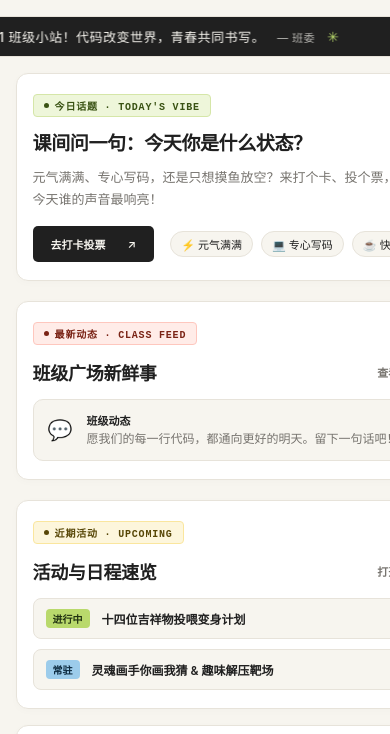
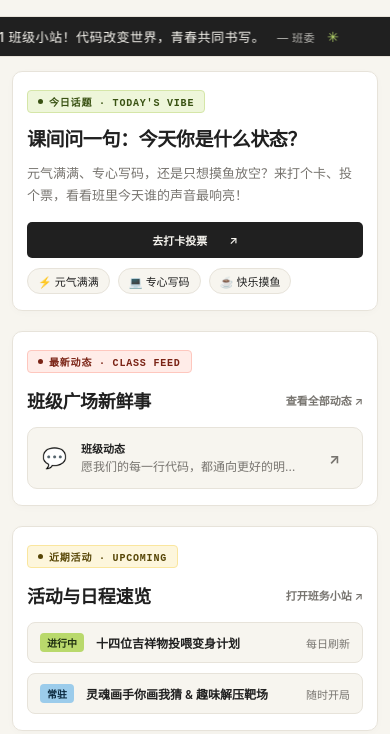
Before and after one commit to zzc792999-afk/linhao, a website: page public/index.html in a window 390 px wide. Shown: the part 905-1639 px from the top of the page. Drawn offline with Linux system fonts and the light colour scheme; no server answers.

Commit message:
fix(mobile): fix mobile overflow in magazine section and activate dongzhi mascot bottom sheet drawer

```diff
--- a/public/dongzhi.css
+++ b/public/dongzhi.css
@@ -737,6 +737,10 @@ body.cozy-winter-body {
   backdrop-filter: blur(4px);
 }
 
+.bottom-sheet-overlay.open {
+  display: flex !important;
+}
+
 .bottom-sheet-panel {
   background: #17243c;
   border-top: 2px solid var(--dz-gold);
--- a/public/meme-lab.css
+++ b/public/meme-lab.css
@@ -87,7 +87,7 @@
   position: relative;
   width: 100%;
   aspect-ratio: 1 / 1;
-  min-height: 320px;
+  min-height: 0;
   background: #f0eee6;
   border: 1px solid var(--line);
   border-radius: 8px;
--- a/public/meme-lab.js
+++ b/public/meme-lab.js
@@ -819,6 +819,10 @@
     initCanvas();
     fitCanvasContainer();
     window.addEventListener('resize', fitCanvasContainer);
+    const container = document.getElementById('canvas-container');
+    if (window.ResizeObserver && container) {
+      new ResizeObserver(() => fitCanvasContainer()).observe(container);
+    }
     initCrazySection();
     initTranslator();
 
--- a/public/style.css
+++ b/public/style.css
@@ -1141,24 +1141,79 @@ body.dark .mag-card-badge.tag-purple { background: #291e3d; color: #dcd0f7; bord
 
 /* Mobile Media Queries for Magazine Section */
 @media (max-width: 850px) {
+  .home-magazine-section {
+    padding: 16px 4% 28px;
+    width: 100%;
+    max-width: 100%;
+    box-sizing: border-box;
+  }
   .magazine-layout {
-    grid-template-columns: 1fr;
+    grid-template-columns: minmax(0, 1fr);
     gap: 16px;
+    width: 100%;
+    min-width: 0;
+    max-width: 100%;
+    box-sizing: border-box;
+  }
+  .magazine-primary,
+  .magazine-secondary {
+    width: 100%;
+    min-width: 0;
+    max-width: 100%;
+    box-sizing: border-box;
   }
   .mag-card {
     padding: 18px 16px;
+    width: 100%;
+    min-width: 0;
+    max-width: 100%;
+    box-sizing: border-box;
+  }
+  .mag-topic-content,
+  .mag-topic-actions,
+  .mag-topic-tags,
+  .mag-card-head,
+  .mag-recent-preview,
+  .mag-preview-item,
+  .preview-body,
+  .mag-events-list,
+  .mag-event-row,
+  .mag-meme-body,
+  .mag-meme-sticker,
+  .mag-games-grid {
+    min-width: 0;
+    max-width: 100%;
+    box-sizing: border-box;
+  }
+  .preview-text {
+    min-width: 0;
+    max-width: 100%;
+    overflow: hidden;
+    text-overflow: ellipsis;
+    white-space: nowrap;
   }
   .mag-games-grid {
-    grid-template-columns: repeat(3, 1fr);
-  }
-  .home-magazine-section {
-    padding: 16px 4% 28px;
+    grid-template-columns: repeat(2, 1fr);
+    gap: 10px;
   }
 }
 
 @media (max-width: 500px) {
-  .mag-games-grid {
-    grid-template-columns: repeat(2, 1fr);
+  .home-magazine-section {
+    padding: 14px 12px 24px;
+  }
+  .mag-card {
+    padding: 16px 14px;
+    border-radius: 10px;
+  }
+  .mag-topic-actions {
+    flex-direction: column;
+    align-items: stretch;
+    gap: 10px;
+  }
+  .mag-topic-actions .button {
+    width: 100%;
+    justify-content: center;
   }
 }
 
```
Also changed, not shown: public/dongzhi.html (+2 -2 lines), public/index.html (+3 -3 lines).
